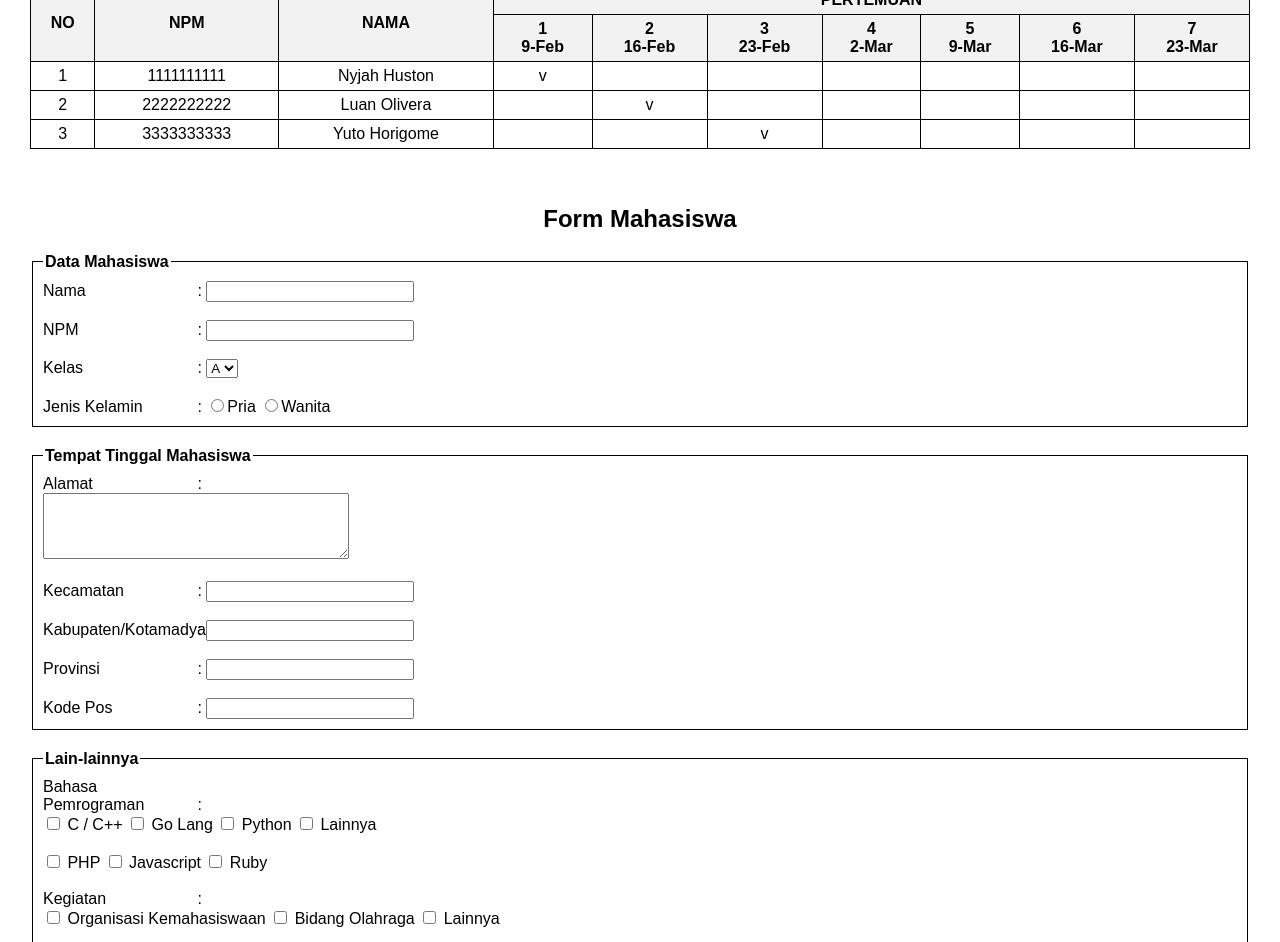
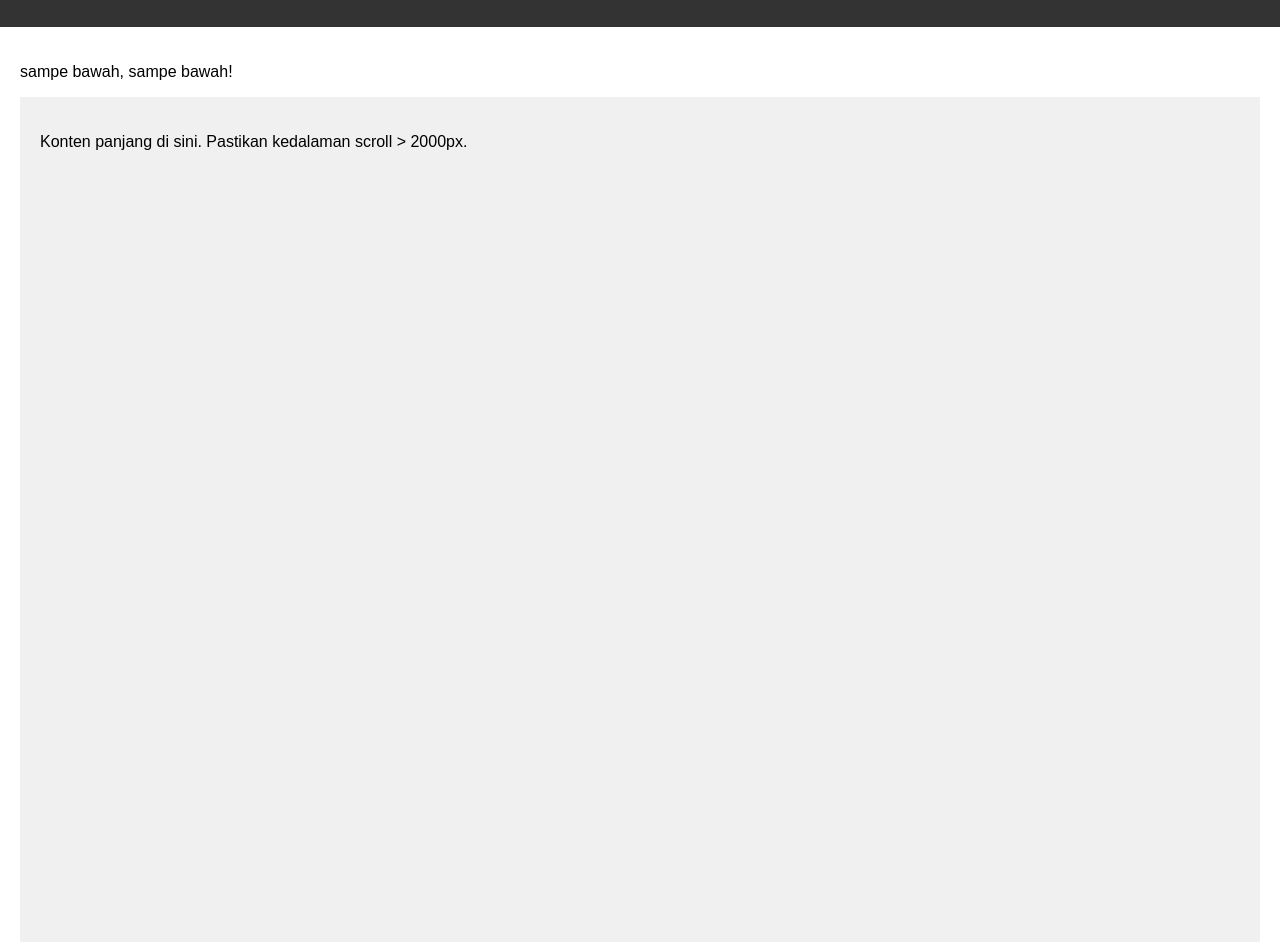
Before and after one commit to icarusz30/pw1-6, a plain HTML site: page index.html in a window 1280 px wide. Shown: the part 93-1035 px from the top of the page. Drawn offline with Linux system fonts and the light colour scheme.

Commit message:
Add files via upload

```diff
--- a/index.html
+++ b/index.html
@@ -3,113 +3,26 @@
 <head>
     <meta charset="UTF-8">
     <meta name="viewport" content="width=device-width, initial-scale=1.0">
-    <title>Latihan HTML</title>
-    <style>
-        body {font-family: Arial, sans-serif; margin: 30px;}
-        h2 {text-align: center;}
-        table {width: 100%; border-collapse: collapse;}
-        th, td {border: 1px solid black; padding: 5px; text-align: center;}
-        th {background-color: #f2f2f2;}
-        fieldset {margin-top: 20px; padding: 10px; border: 1px solid #000;}
-        legend {font-weight: bold;}
-        label {display: inline-block; width: 150px;}
-        textarea {width: 300px; height: 60px;}
-        input[type="text"], input[type="number"] {width: 200px;}
-    </style>
+    <title>Tugas prak</title>
+    <link rel="stylesheet" href="style.css">
 </head>
 <body>
 
-    <h2>Absensi Mahasiswa Teknik Informatika</h2>
-    <table>
-        <tr>
-            <th rowspan="2">NO</th>
-            <th rowspan="2">NPM</th>
-            <th rowspan="2">NAMA</th>
-            <th colspan="7">PERTEMUAN</th>
-        </tr>
-        <tr>
-            <th>1<br>9-Feb</th>
-            <th>2<br>16-Feb</th>
-            <th>3<br>23-Feb</th>
-            <th>4<br>2-Mar</th>
-            <th>5<br>9-Mar</th>
-            <th>6<br>16-Mar</th>
-            <th>7<br>23-Mar</th>
-        </tr>
-        <tr>
-            <td>1</td>
-            <td>1111111111</td>
-            <td>Nyjah Huston</td>
-            <td>v</td><td></td><td></td><td></td><td></td><td></td><td></td>
-        </tr>
-        <tr>
-            <td>2</td>
-            <td>2222222222</td>
-            <td>Luan Olivera</td>
-            <td></td><td>v</td><td></td><td></td><td></td><td></td><td></td>
-        </tr>
-        <tr>
-            <td>3</td>
-            <td>3333333333</td>
-            <td>Yuto Horigome</td>
-            <td></td><td></td><td>v</td><td></td><td></td><td></td><td></td>
-        </tr>
-    </table>
+    <header>
+        <h1>Header </h1>
+    </header>
 
-    <br><br>
+    <div class="content">
+        <p>sampe bawah, sampe bawah!</p>
+        <div style="height: 2500px; background-color: hsl(0, 0%, 94%); padding: 20px;">
+            <p>Konten panjang di sini. Pastikan kedalaman scroll > 2000px.</p>
+        </div>
+    </div>
 
-    <h2>Form Mahasiswa</h2>
+    <button onclick="topFunction()" id="myBtn" title="Kembali ke Atas">
+        &#9650;
+    </button>
 
-    <form>
-        <fieldset>
-            <legend>Data Mahasiswa</legend>
-            <label>Nama</label> : <input type="text"><br><br>
-            <label>NPM</label> : <input type="text"><br><br>
-            <label>Kelas</label> :
-            <select>
-                <option>A</option>
-                <option>B</option>
-                <option>C</option>
-            </select><br><br>
-            <label>Jenis Kelamin</label> :
-            <input type="radio" name="gender">Pria
-            <input type="radio" name="gender">Wanita
-        </fieldset>
-
-        <fieldset>
-            <legend>Tempat Tinggal Mahasiswa</legend>
-            <label>Alamat</label> : <br>
-            <textarea></textarea><br><br>
-            <label>Kecamatan</label> : <input type="text"><br><br>
-            <label>Kabupaten/Kotamadya</label> : <input type="text"><br><br>
-            <label>Provinsi</label> : <input type="text"><br><br>
-            <label>Kode Pos</label> : <input type="number">
-        </fieldset>
-
-        <fieldset>
-            <legend>Lain-lainnya</legend>
-            <label>Bahasa Pemrograman</label> : <br>
-            <input type="checkbox"> C / C++
-            <input type="checkbox"> Go Lang
-            <input type="checkbox"> Python
-            <input type="checkbox"> Lainnya <br><br>
-            <input type="checkbox"> PHP
-            <input type="checkbox"> Javascript
-            <input type="checkbox"> Ruby
-            <br><br>
-
-            <label>Kegiatan</label> : <br>
-            <input type="checkbox"> Organisasi Kemahasiswaan
-            <input type="checkbox"> Bidang Olahraga
-            <input type="checkbox"> Lainnya <br><br>
-            <input type="checkbox"> Organisasi di Luar Kampus
-            <input type="checkbox"> Bidang Seni
-        </fieldset>
-
-        <br>
-        <input type="reset" value="Reset">
-        <input type="submit" value="Submit">
-    </form>
-
+    <script src="script.js"></script>
 </body>
 </html>
--- /dev/null
+++ b/script.js
@@ -0,0 +1,24 @@
+let mybutton = document.getElementById("myBtn");
+
+const SCROLL_THRESHOLD = 500;
+
+window.onscroll = function() {scrollFunction()};
+
+function scrollFunction() {
+
+  if (document.body.scrollTop > SCROLL_THRESHOLD || document.documentElement.scrollTop > SCROLL_THRESHOLD) {
+    mybutton.style.display = "block";
+  } else {
+    mybutton.style.display = "none";
+  }
+}
+
+function topFunction() {
+
+  window.scrollTo({
+    top: 0,
+    behavior: 'smooth'
+  });
+
+
+}
--- /dev/null
+++ b/style.css
@@ -0,0 +1,43 @@
+
+body {
+    font-family: Arial, sans-serif;
+    margin: 0;
+    padding: 0;
+}
+
+header {
+    background-color: #333;
+    color: white;
+    padding: 20px;
+    text-align: center;
+}
+
+.content {
+    padding: 20px;
+    min-height: 2500px;
+}
+
+#myBtn {
+    position: fixed;
+    bottom: 20px;
+    right: 30px;
+    z-index: 99;
+
+    border: none;
+    outline: none;
+    background-color: #555;
+    color: white;
+    cursor: pointer;
+    padding: 15px;
+    border-radius: 10px;
+    font-size: 18px;
+    line-height: 0;
+
+    display: none;
+    opacity: 0.3;
+    transition: opacity 0.3s;
+}
+
+#myBtn:hover {
+    opacity: 1;
+}
```
